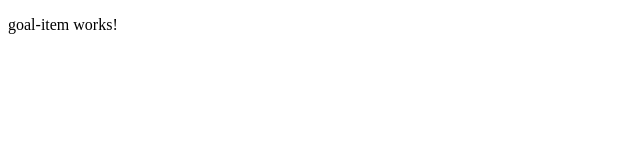
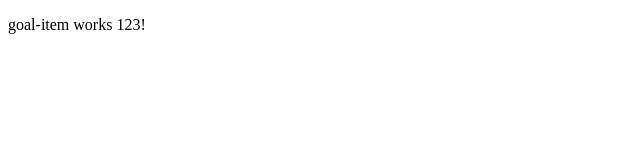
Before and after one commit to tzaczek/too-late-web-app, an Angular app: page /goal in a window 1280 px wide. Shown: the top 160 px of the page, without its empty margins (0-640 px from the left). Built offline with nearby package versions, Linux system fonts and the light colour scheme.

Commit message:
VS Code testing branches

```diff
--- a/src/app/goals/goal-item/goal-item.component.html
+++ b/src/app/goals/goal-item/goal-item.component.html
@@ -1,3 +1,3 @@
 <p>
-  goal-item works!
+  goal-item works 123!
 </p>
```
